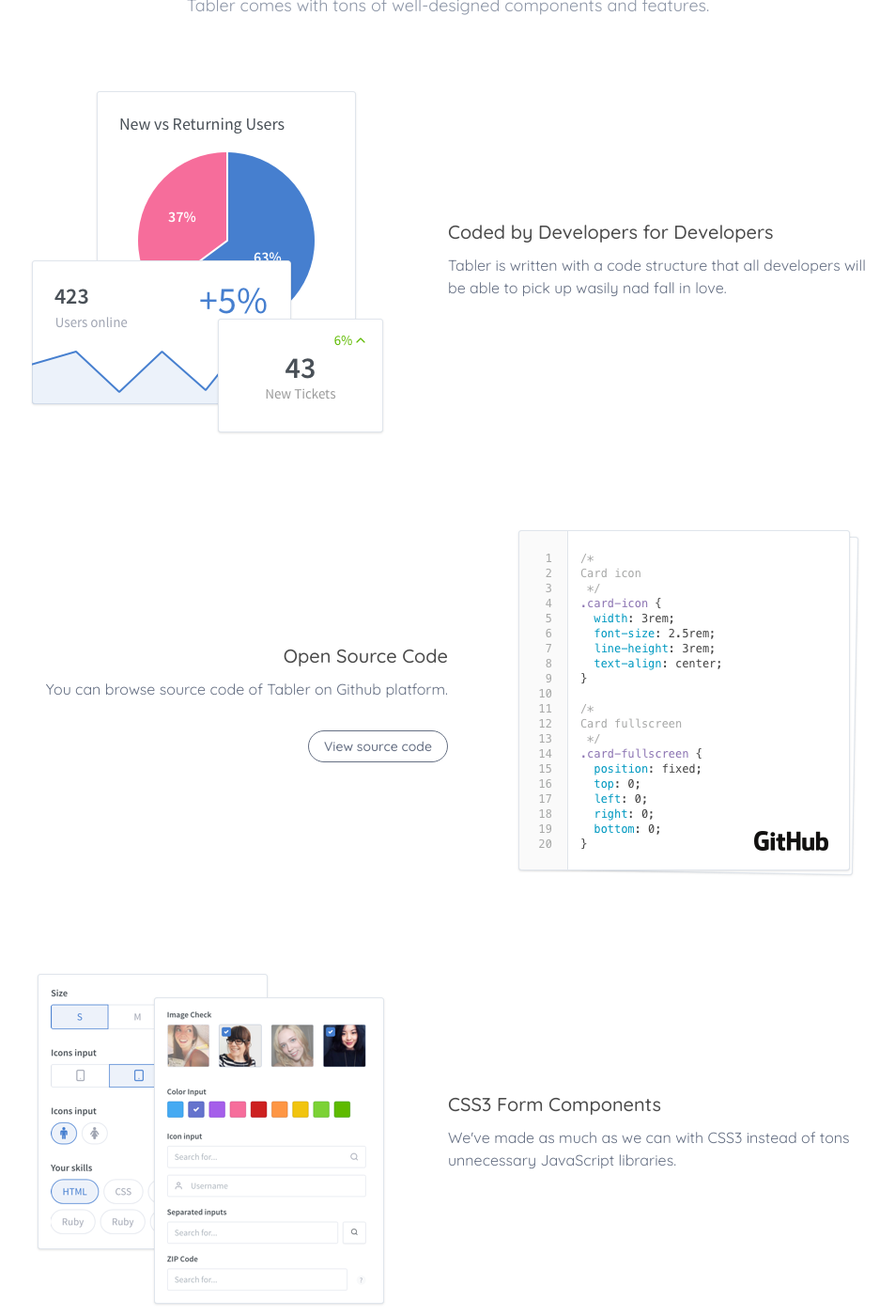
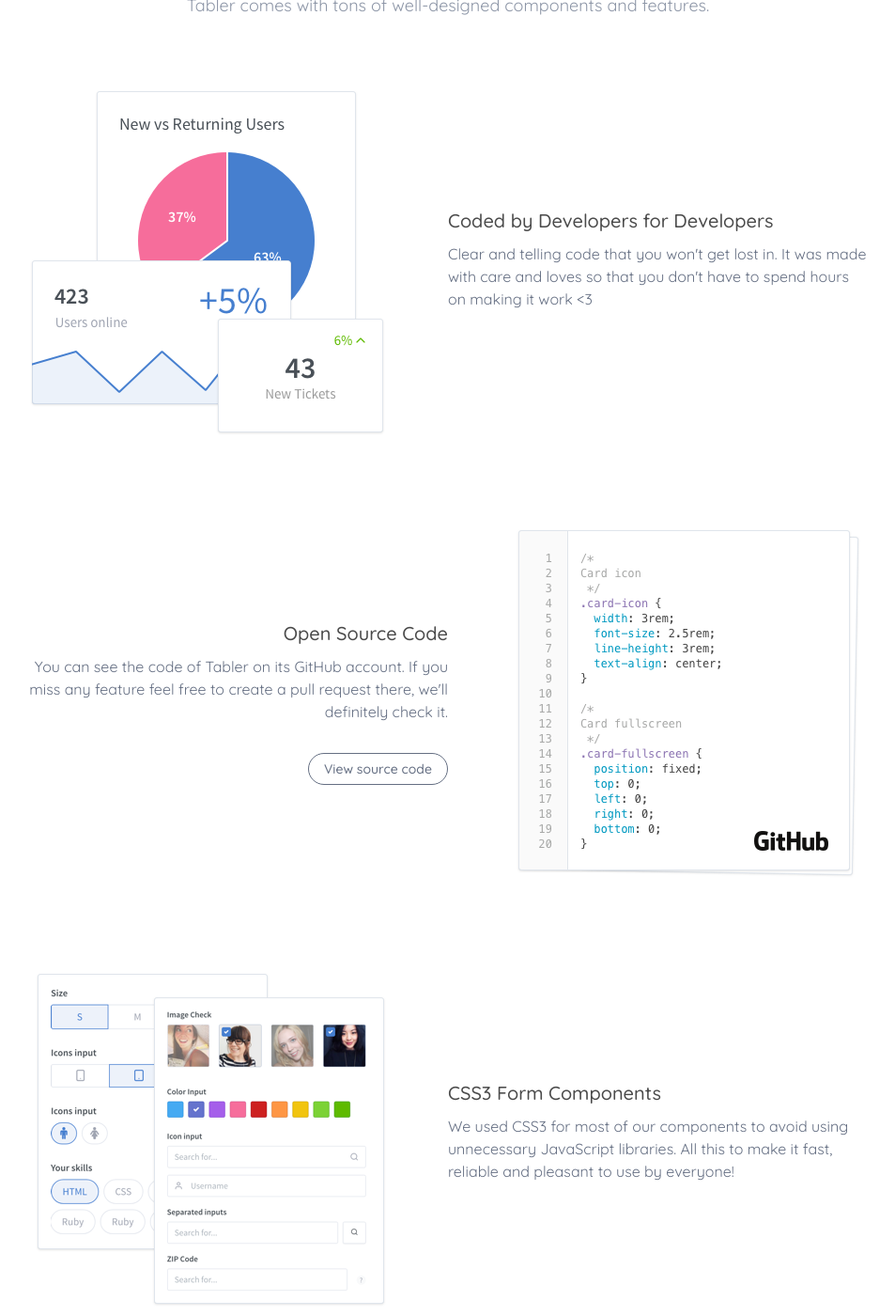
Before and after one commit to anndream/tabler.github.io, a Jekyll site: the page built from index.html, in a window 1280 px wide and 1400 px high, scrolled down 1227 px. Shown: the whole window at 94% size, without its empty margins (163-1116 px from the left). Built offline with Jekyll 4.4.1, drawn with Linux system fonts in a browser that asks for light colours; some of the changed text lies outside the part shown.

Commit message:
text fixes

```diff
--- a/index.html
+++ b/index.html
@@ -42,7 +42,7 @@ hide-header: true
 				</div>
 				<div class="feature-description">
 					<h3 class="feature-name">Coded by Developers for Developers</h3>
-					<p>Tabler is written with a code structure that all developers will be able to pick up wasily nad fall in love.</p>
+					<p>Clear and telling code that you won't get lost in. It was made with care and loves so that you don't have to spend hours on making it work &lt;3</p>
 				</div>
 			</div>
 			<div class="feature">
@@ -51,7 +51,7 @@ hide-header: true
 				</div>
 				<div class="feature-description">
 					<h3 class="feature-name">Open Source Code</h3>
-					<p>You can browse source code of Tabler on Github platform. </p>
+					<p>You can see the code of Tabler on its GitHub account. If you miss any feature feel free to create a pull request there, we'll definitely check it.</p>
 					<div class="mt-5">
 						<a href="#" class="btn btn-small btn-outline-dark">View source code</a>
 					</div>
@@ -63,7 +63,7 @@ hide-header: true
 				</div>
 				<div class="feature-description">
 					<h3 class="feature-name">CSS3 Form Components</h3>
-					<p>We've made as much as we can with CSS3 instead of tons unnecessary JavaScript libraries. </p>
+					<p>We used CSS3 for most of our components to avoid using unnecessary JavaScript libraries. All this to make it fast, reliable and pleasant to use by everyone!</p>
 				</div>
 			</div>
 			<div class="feature">
@@ -71,8 +71,8 @@ hide-header: true
 					<img src="{{ site.url }}/assets/images/features/features-5.png" alt="">
 				</div>
 				<div class="feature-description">
-					<h3 class="feature-name">Made with Bootstrap</h3>
-					<p>Tabler is build on latest version of Bootstrap 4.0. </p>
+					<h3 class="feature-name">Build with Bootstrap</h3>
+					<p>Tabler used Bootstrap, the most popular HTML, CSS, and JS framework. Thanks to this developers without experience can modify code without any problems.</p>
 				</div>
 			</div>
 			<div class="feature">
```
